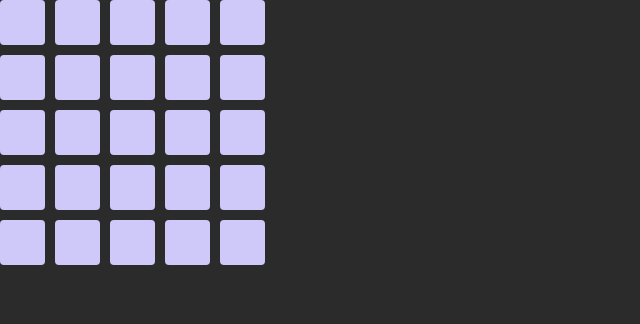
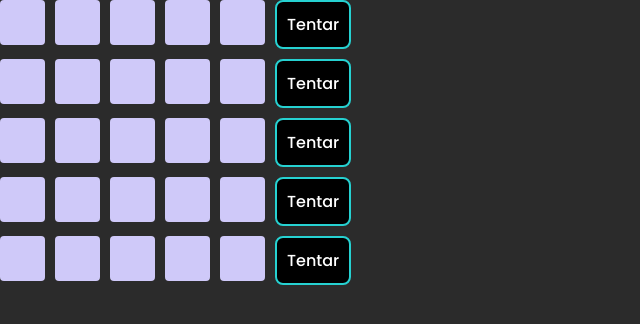
Before and after one commit to techrmo/techrmo, a Next.js app: page / in a window 1280 px wide. Shown: the top 324 px of the page, without its empty margins (0-640 px from the left). Built offline with nearby package versions, Linux system fonts and the light colour scheme.

Commit message:
refactoring input capture logic

```diff
--- a/package.json
+++ b/package.json
@@ -15,10 +15,12 @@
     "build:storybook": "storybook build -o dist/docs"
   },
   "dependencies": {
+    "@hookform/resolvers": "^3.1.0",
     "next": "13.4.1",
     "react": "18.2.0",
     "react-dom": "18.2.0",
-    "react-hook-form": "^7.43.9"
+    "react-hook-form": "^7.43.9",
+    "zod": "^3.21.4"
   },
   "devDependencies": {
     "@storybook/addon-essentials": "^7.0.11",
--- a/src/modules/game/components/InputRow/InputBox/index.tsx
+++ b/src/modules/game/components/InputRow/InputBox/index.tsx
@@ -1,7 +1,10 @@
 import { KeyboardEvent } from 'react';
 
 import { useFormContext } from 'react-hook-form';
+
 import { getAllowedElement } from '@/shared/helpers/hasElement';
+
+import type { FormFields } from '@/modules/game/validators/input';
 
 import styles from './styles.module.scss';
 
@@ -9,22 +12,15 @@ export type InputBoxVariant = 'disabled' | 'active' | 'incorrect' | 'correct' |
 
 interface InputBoxProps {
   variant: InputBoxVariant;
-  index: number;
+  index: 0 | 1 | 2 | 3 | 4;
 }
 
-const InputBox = ({ variant, index, handleTry }: InputBoxProps) => {
-  const { register, setValue, handleSubmit } = useFormContext();
-  const inputName = `inputs.${index}.value`;
+const InputBox = ({ variant, index }: InputBoxProps) => {
+
+  const { register, setValue} = useFormContext<FormFields>();
+  const inputName = `value.${index}` as const
 
   const handleKeyUp = (event: KeyboardEvent<HTMLInputElement>) => {
-    if (event.key === 'Enter') {
-      handleSubmit(handleTry)();
-      return;
-    }
-
-    event.preventDefault();
-
-    // event.
 
     const { key } = event;
     const { previousElementSibling, nextElementSibling } = event.currentTarget;
@@ -36,10 +32,18 @@ const InputBox = ({ variant, index, handleTry }: InputBoxProps) => {
     const previousInput = getAllowedElement(previousElementSibling, 'INPUT');
     const nextInput = getAllowedElement(nextElementSibling, 'INPUT');
 
+    if(!isLetterKey && key !== "Enter") {
+      event.preventDefault()
+      setValue(inputName, '')
+    }
+
     if (isLetterKey) {
+      event.preventDefault()
       setValue(inputName, key.toLocaleUpperCase());
     }
+
     if (isBackSpaceKey) {
+      event.preventDefault()
       setValue(inputName, '');
     }
 
@@ -52,13 +56,22 @@ const InputBox = ({ variant, index, handleTry }: InputBoxProps) => {
     }
   };
 
+  const handleKeyDown = (event: KeyboardEvent<HTMLInputElement>) => {
+    const {key} = event
+
+    if(key !== "Enter") {
+      event.preventDefault()
+    }
+  }
+
   return (
     <input
+    className={styles.container}
       type='text'
-      className={styles.container}
+      data-variant={variant}
       disabled={variant !== 'active'}
-      data-variant={variant}
-      onKeyDown={(event) => handleKeyUp(event)}
+      onKeyUp={(event) => handleKeyUp(event)}
+      onKeyDown={(event) => handleKeyDown(event)}
       {...register(inputName)}
     />
   );
--- a/src/modules/game/components/InputRow/InputBox/styles.module.scss
+++ b/src/modules/game/components/InputRow/InputBox/styles.module.scss
@@ -3,23 +3,23 @@
 .container {
   background-color: $color-pink-200;
 
-  &:not([data-variant='active']) {
+  &:not([data-variant="active"]) {
     cursor: not-allowed;
   }
 
-  &[data-variant='disabled'] {
+  &[data-variant="disabled"] {
     background-color: $color-pink-transparent-900;
   }
 
-  &[data-variant='incorrect'] {
+  &[data-variant="incorrect"] {
     background-color: $color-pink-transparent-300;
   }
 
-  &[data-variant='correct'] {
+  &[data-variant="correct"] {
     background-color: $color-green-900;
   }
 
-  &[data-variant='bad-position'] {
+  &[data-variant="bad-position"] {
     background-color: $color-pink-900;
   }
 
@@ -28,7 +28,7 @@
   padding: 1rem;
   font-size: 2rem;
   text-align: center;
-
+  text-transform: uppercase;
   border-radius: 4px;
   border: none;
   outline: none;
--- a/src/modules/game/components/InputRow/index.tsx
+++ b/src/modules/game/components/InputRow/index.tsx
@@ -1,15 +1,55 @@
-import { ReactNode } from 'react';
+import { useState } from 'react';
+
+import { FormProvider, useForm } from 'react-hook-form';
+import {zodResolver} from "@hookform/resolvers/zod"
+
+import InputBox, { type InputBoxVariant } from './InputBox';
+
+import { type FormFields, inputSchema } from '../../validators/input';
 
 import styles from './styles.module.scss';
 
-interface RowInputProps {
-  children: ReactNode;
+interface InputRowProps {
+  word: string
 }
 
-const RowInput = ({ children }: RowInputProps) => (
-  <div className={styles.container}>
-    {children}
-  </div>
-);
+// export const verifyIsValidIndex = (index: number): index is 0 | 1 | 2 | 3 | 4 => [0, 1, 2, 3, 4].includes(index)
+// just in case you're an asshole and bla bla bla type narrowing bla bla bla, avoid assertions with 'as' bla bla bla
 
-export default RowInput;
+const InputRow = ({word}: InputRowProps) =>  {
+
+  const [text, setText] = useState('')
+  const [variant, setVariant] = useState<InputBoxVariant>('active')
+
+  const numberOfInputs = 5
+  const methods = useForm<FormFields>({
+    resolver: zodResolver(inputSchema),
+  });
+
+  const handleAttempt = ({value}: Pick<FormFields, 'value'>) => {
+    const attempt = value.join('')
+
+    const message = attempt === word ? 'Você acertou' : 'Você errou'
+    setText(message)
+    setVariant(attempt === word ?  'correct' : 'incorrect')
+  }
+
+  return (
+    <FormProvider {...methods}>
+    <form className={styles.container} onSubmit={methods.handleSubmit(handleAttempt)}>
+      {Array.from({length: numberOfInputs}).map((_, index) => (
+       <InputBox key={index} index={index as 0 | 1 | 2 | 3 | 4} variant={variant} />
+      )
+      )}
+      <div className={styles.attempt}>
+      <button type="submit">Tentar</button>
+      <span className={styles.title}>
+        {text}
+      </span>
+      </div>
+    </form>
+    </FormProvider>
+  )
+}
+
+export default InputRow;
--- a/src/modules/game/components/InputRow/styles.module.scss
+++ b/src/modules/game/components/InputRow/styles.module.scss
@@ -4,3 +4,22 @@
   display: flex;
   gap: 1rem;
 }
+
+.attempt {
+  display: flex;
+  place-items: center;
+  gap: 1rem;
+
+  button {
+    border-radius: 8px;
+    padding: 1rem;
+    border: 2px solid #26d1d1;
+    color: #fff;
+    background: black;
+  }
+}
+
+.title {
+  font-size: 20px;
+  color: #fff;
+}
--- a/src/modules/game/components/InputRow/styles.module.scss.d.ts
+++ b/src/modules/game/components/InputRow/styles.module.scss.d.ts
@@ -1 +1,3 @@
+export const attempt: string;
 export const container: string;
+export const title: string;
--- /dev/null
+++ b/src/modules/game/validators/input.ts
@@ -0,0 +1,9 @@
+import { z } from "zod"
+
+const stringValidation = z.string().length(1).transform(str => str.toLocaleUpperCase())
+
+export const inputSchema = z.object({
+  value: z.tuple([stringValidation, stringValidation, stringValidation, stringValidation, stringValidation])
+})
+
+export type FormFields = z.infer<typeof inputSchema>
--- a/src/modules/game/views/InputGroup/index.tsx
+++ b/src/modules/game/views/InputGroup/index.tsx
@@ -1,78 +1,27 @@
-import { FormProvider, useFieldArray, useForm } from 'react-hook-form';
+import InputRow from '../../components/InputRow';
 
-import { useRef } from 'react';
 import styles from './styles.module.scss';
-import RowInput from '../../components/InputRow';
-import InputBox, { InputBoxVariant } from '../../components/InputRow/InputBox';
-
-interface FormInput {
-  inputs: { value: string }[]
-}
 
 const InputGroup = () => {
-  const ref = useRef();
-  const actualRow = 3;
-  const numberOfInputsInRow = 25;
+
   const numberOfRows = 5;
-  const inputsDefaultValues = Array
-    .from({ length: numberOfInputsInRow })
-    .map(() => ({ value: '' }));
 
-  const hookformMethods = useForm<FormInput>({
-    defaultValues: {
-      inputs: inputsDefaultValues,
-    },
-  });
-
-  const {
-    fields,
-  } = useFieldArray({
-    control: hookformMethods.control,
-    name: 'inputs',
-  });
-
-  const handleTry = (data: FormInput) => {
-    console.log(data);
-    console.log(data.inputs.slice(actualRow * 5, actualRow * 5 + 5).map((teste) => teste.value).join(''));
-    // [1,2,3,4,5,6,7,8,9,10]
-  };
-
-  const inputsBox = (variant: InputBoxVariant) => fields
-    .map((field, index) => (
-      <InputBox
-        handleTry={handleTry}
-        key={field.id}
-        index={index}
-        variant={variant}
-      />
-    ));
+  const words = ['ALVES', 'REACT', 'TESTS', 'SOLID', 'YAGNI'] as const
 
   const rowGroup = () => {
-    // const variant = index ? 'disabled' : 'active';
-    const inputs = inputsBox('active');
 
     return Array
       .from({ length: numberOfRows })
-      .map((_, index) => (
-        <RowInput key={crypto.randomUUID()}>
-          {inputs
-            .slice(index * numberOfRows, numberOfRows * index + numberOfRows)}
-        </RowInput>
+      .map((_, index) => ( <InputRow key={index} word={words[index] as string} />
       ));
   };
 
   return (
-    <FormProvider {...hookformMethods}>
-      <form
-        ref={ref}
-        onSubmit={hookformMethods.handleSubmit(handleTry)}
-      >
-        <div className={styles.container}>
+    <>
+      <div className={styles.container}>
           {rowGroup()}
-        </div>
-        {/* <button type='submit'>ok</button> */}
-      </form>
-    </FormProvider>
+      </div>
+    </>
   );
 };
 
--- a/src/pages/index.tsx
+++ b/src/pages/index.tsx
@@ -2,6 +2,8 @@ import InputGroup from '@/modules/game/views/InputGroup';
 
 export default function Home() {
   return (
-    <InputGroup />
+  <>
+  <InputGroup />
+  </>
   );
 }
```
Also changed, not shown: 2 other files (tests, documents, lock files or other folders).
